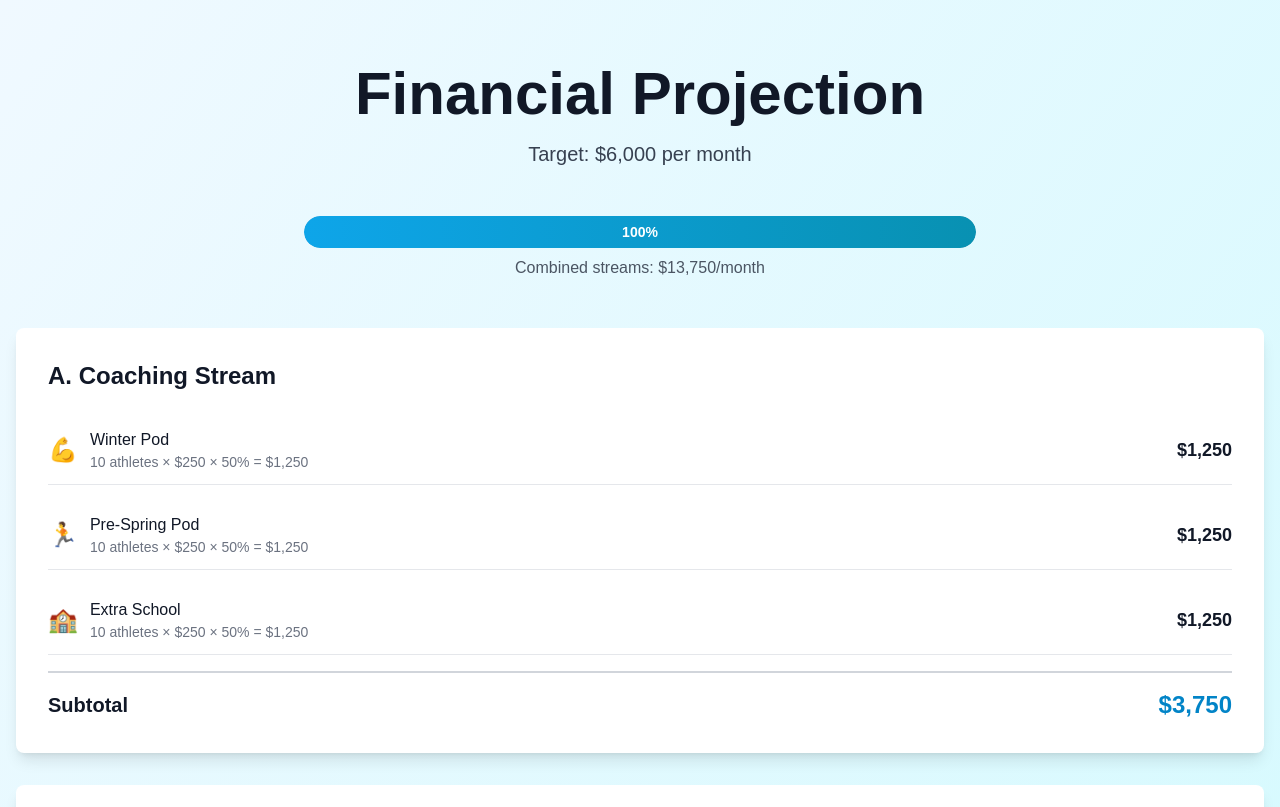
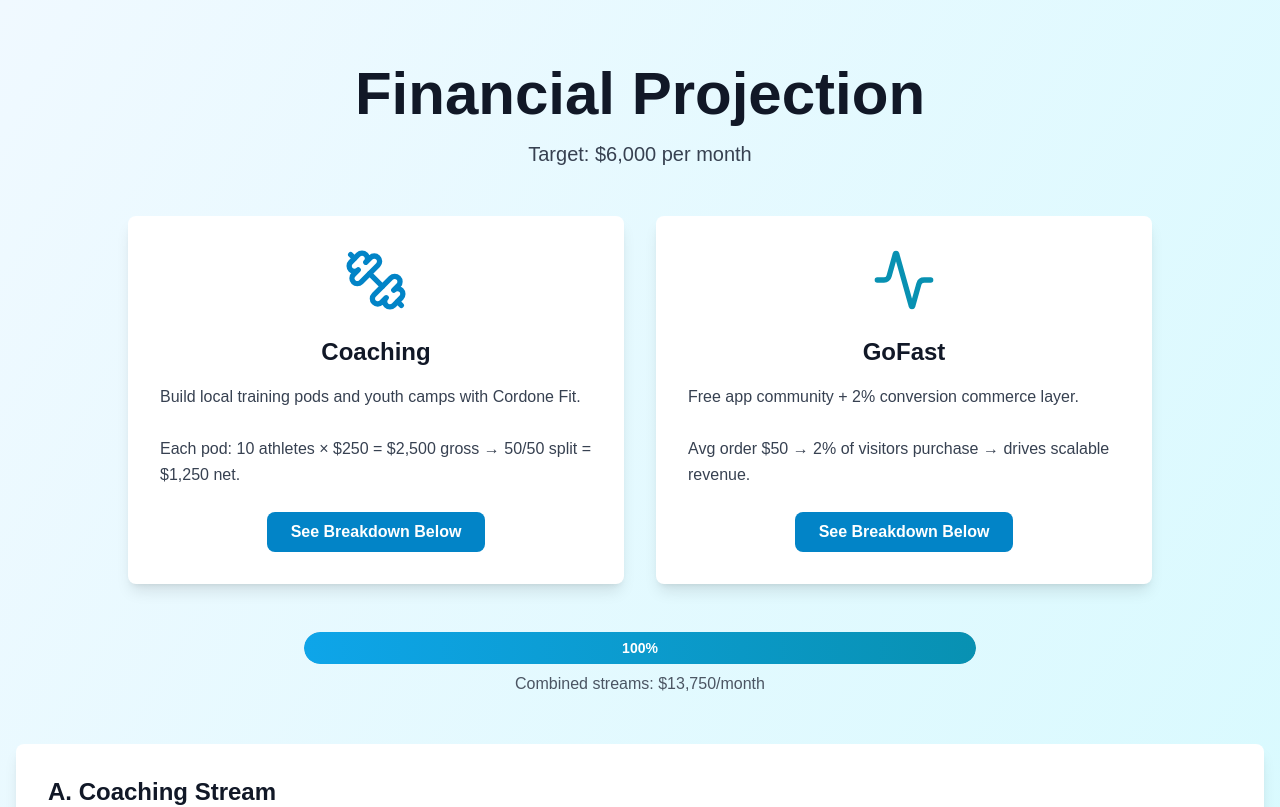
Before and after one commit to adamgofast/adamfreedomstack, a Next.js app: page /projections in a window 1280 px wide. Shown: the top 807 px of the page. Built offline with nearby package versions, Linux system fonts and the light colour scheme.

Commit message:
Move stream cards to projections page, keep home page focused on passion/money/family

```diff
--- a/src/app/page.tsx
+++ b/src/app/page.tsx
@@ -1,9 +1,8 @@
 "use client";
 
 import { motion } from "framer-motion";
-import { Heart, DollarSign, Users, Dumbbell, Activity } from "lucide-react";
+import { Heart, DollarSign, Users } from "lucide-react";
 import Link from "next/link";
-import StreamCard from "@/components/StreamCard";
 
 export default function Home() {
   return (
@@ -71,33 +70,11 @@ export default function Home() {
           </motion.div>
         </div>
 
-        {/* Two Stream Cards */}
-        <div className="grid md:grid-cols-2 gap-8 mb-12 max-w-5xl mx-auto">
-          <StreamCard
-            icon={Dumbbell}
-            title="Coaching"
-            description={`Build local training pods and youth camps with Cordone Fit.\n\nEach pod: 10 athletes × $250 = $2,500 gross → 50/50 split = $1,250 net.`}
-            ctaText="See Coaching Breakdown"
-            ctaLink="/projections#coaching"
-            iconColor="text-sky-600"
-            delay={0.6}
-          />
-          <StreamCard
-            icon={Activity}
-            title="GoFast"
-            description={`Free app community + 2% conversion commerce layer.\n\nAvg order $50 → 2% of visitors purchase → drives scalable revenue.`}
-            ctaText="See GoFast Breakdown"
-            ctaLink="/projections#gofast"
-            iconColor="text-cyan-600"
-            delay={0.7}
-          />
-        </div>
-
         {/* Primary CTA */}
         <motion.div
           initial={{ y: 20, opacity: 0 }}
           animate={{ y: 0, opacity: 1 }}
-          transition={{ delay: 0.8 }}
+          transition={{ delay: 0.6 }}
           className="flex justify-center"
         >
           <Link
--- a/src/app/projections/page.tsx
+++ b/src/app/projections/page.tsx
@@ -1,8 +1,10 @@
 "use client";
 
 import { motion } from "framer-motion";
+import { Dumbbell, Activity } from "lucide-react";
 import Link from "next/link";
 import { useEffect } from "react";
+import StreamCard from "@/components/StreamCard";
 import ProjectionChart from "@/components/ProjectionChart";
 
 const coachingItems = [
@@ -97,18 +99,40 @@ export default function Projections() {
           </p>
         </motion.div>
 
+        {/* Two Stream Cards */}
+        <div className="grid md:grid-cols-2 gap-8 mb-12 max-w-5xl mx-auto">
+          <StreamCard
+            icon={Dumbbell}
+            title="Coaching"
+            description={`Build local training pods and youth camps with Cordone Fit.\n\nEach pod: 10 athletes × $250 = $2,500 gross → 50/50 split = $1,250 net.`}
+            ctaText="See Breakdown Below"
+            ctaLink="#coaching"
+            iconColor="text-sky-600"
+            delay={0.3}
+          />
+          <StreamCard
+            icon={Activity}
+            title="GoFast"
+            description={`Free app community + 2% conversion commerce layer.\n\nAvg order $50 → 2% of visitors purchase → drives scalable revenue.`}
+            ctaText="See Breakdown Below"
+            ctaLink="#gofast"
+            iconColor="text-cyan-600"
+            delay={0.4}
+          />
+        </div>
+
         {/* Progress Bar */}
         <motion.div
           initial={{ scaleX: 0 }}
           animate={{ scaleX: 1 }}
-          transition={{ delay: 0.4, duration: 0.8 }}
+          transition={{ delay: 0.5, duration: 0.8 }}
           className="max-w-2xl mx-auto mb-12"
         >
           <div className="bg-gray-200 rounded-full h-8 overflow-hidden shadow-inner">
             <motion.div
               initial={{ width: 0 }}
               animate={{ width: `${progressPercentage}%` }}
-              transition={{ delay: 0.6, duration: 1 }}
+              transition={{ delay: 0.7, duration: 1 }}
               className="bg-gradient-to-r from-sky-500 to-cyan-600 h-full rounded-full flex items-center justify-center"
             >
               <span className="text-white text-sm font-semibold">
@@ -127,7 +151,7 @@ export default function Projections() {
             title="A. Coaching Stream"
             items={coachingItems}
             total={coachingTotal}
-            delay={0.5}
+            delay={0.6}
           />
         </div>
 
@@ -137,7 +161,7 @@ export default function Projections() {
             title="B. GoFast Stream"
             items={goFastItems}
             total={goFastTotal}
-            delay={0.7}
+            delay={0.8}
           />
         </div>
 
@@ -145,7 +169,7 @@ export default function Projections() {
         <motion.div
           initial={{ y: 20, opacity: 0 }}
           animate={{ y: 0, opacity: 1 }}
-          transition={{ delay: 0.9 }}
+          transition={{ delay: 1 }}
           className="bg-gradient-to-r from-sky-600 to-cyan-600 rounded-lg shadow-xl p-8 text-white max-w-2xl mx-auto mb-12"
         >
           <div className="text-center">
@@ -165,7 +189,7 @@ export default function Projections() {
         <motion.div
           initial={{ y: 20, opacity: 0 }}
           animate={{ y: 0, opacity: 1 }}
-          transition={{ delay: 1 }}
+          transition={{ delay: 1.1 }}
           className="text-center mb-8"
         >
           <p className="text-gray-600 text-lg mb-6">
```
